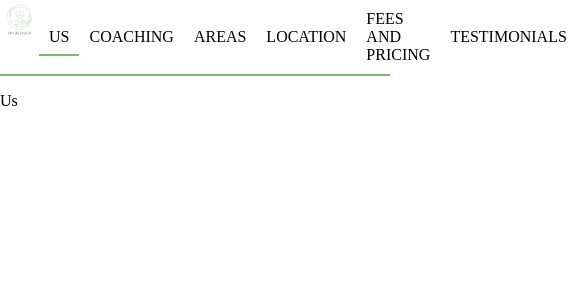
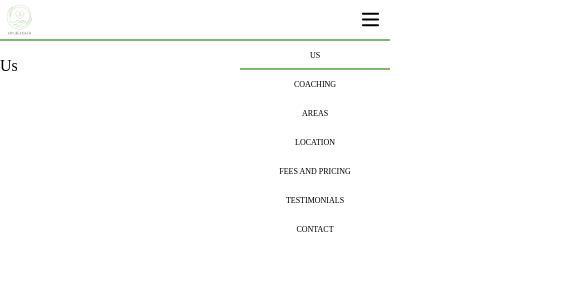
Before and after one commit to AlfarooqAlmenghawi/VIP-LIFE-COACH, a React (Vite) app: page /about-us in a window 390 px wide. Shown: the top 300 px of the page, 585 px wide, since content can reach past the window. Built offline with nearby package versions, Linux system fonts and the light colour scheme; a web font is replaced by a local one.

Commit message:
Implement responsive layout to replace navlinks with a  menu icon on smaller screens to display a dropdown of all Header nav links

```diff
--- a/src/components/Header/Header.css
+++ b/src/components/Header/Header.css
@@ -3,6 +3,14 @@
   src: url("fonts/Montserrat-Light.ttf") format("truetype");
   font-weight: normal;
   font-style: normal;
+}
+
+.mobile {
+  display: none;
+}
+
+.header-menu-icon {
+  display: none;
 }
 
 .header-items {
@@ -86,3 +94,78 @@ body {
   background-color: #7bb96e;
   z-index: -1;
 }
+
+.header-links-mobile {
+  display: flex;
+  width: 150px;
+  margin-left: auto;
+  flex-direction: column;
+  position: absolute;
+  right: 0;
+  z-index: 10;
+}
+
+@media screen and (min-width: 0px) and (max-width: 800.67px) {
+  .mobile {
+    display: block;
+  }
+
+  .vip-life-coach-logo {
+    /* border: 1px dotted; */
+    width: 10%;
+    height: 100%;
+    position: relative;
+  }
+
+  .header-items {
+    width: 100%;
+    display: flex;
+    border-bottom: 2px solid;
+    border-color: #7bb96e;
+    padding: 0px;
+  }
+
+  .header-links {
+    display: none;
+  }
+
+  .header-menu-icon {
+    display: block;
+    width: 5%;
+    height: 5%;
+    margin-left: auto;
+    margin-top: auto;
+    margin-bottom: auto;
+    margin-right: 10px;
+    position: relative;
+    cursor: pointer;
+  }
+
+  .header-link {
+    font-family: "Montserrat", serif;
+    font-optical-sizing: auto;
+    font-weight: 100;
+    font-style: normal;
+    font-size: 0.5em;
+    position: relative;
+    text-align: center;
+    /* border: 1px dotted; */
+    padding: 10px;
+    text-decoration: none;
+    color: black;
+    z-index: 10;
+  }
+
+  .header-link-active-page {
+    font-family: "Montserrat", serif;
+    font-optical-sizing: auto;
+    font-weight: 100;
+    font-style: normal;
+    font-size: 0.5em;
+    text-align: center;
+    position: relative;
+    padding: 10px;
+    text-decoration: none;
+    color: black;
+  }
+}
--- a/src/components/Header/Header.jsx
+++ b/src/components/Header/Header.jsx
@@ -1,9 +1,17 @@
 import { Link, useLocation } from "react-router-dom";
 import "./Header.css";
+import { useState } from "react";
 
 const Header = () => {
   const url = useLocation();
   console.log(url.pathname);
+
+  const [menu, setMenu] = useState("false");
+
+  const toggleMenu = () => {
+    setMenu(!menu);
+  };
+
   return (
     <>
       <header className="header-items">
@@ -82,7 +90,87 @@ const Header = () => {
             </Link>
           )}
         </section>
+        <img
+          onClick={toggleMenu}
+          className="header-menu-icon"
+          src="images/menu.svg"
+        />
       </header>
+      <div className="mobile">
+        {menu ? (
+          <section className="header-links-mobile">
+            {url.pathname === "/about-us" ? (
+              <Link className="header-link-active-page" to="/about-us">
+                US
+              </Link>
+            ) : (
+              <Link className="header-link" to="/about-us">
+                US
+              </Link>
+            )}
+
+            {url.pathname === "/client" ? (
+              <Link className="header-link-active-page" to="/client">
+                COACHING
+              </Link>
+            ) : (
+              <Link className="header-link" to="/client">
+                COACHING
+              </Link>
+            )}
+
+            {url.pathname === "/coaching-areas" ? (
+              <Link className="header-link-active-page" to="/coaching-areas">
+                AREAS
+              </Link>
+            ) : (
+              <Link className="header-link" to="/coaching-areas">
+                AREAS
+              </Link>
+            )}
+
+            {url.pathname === "/location" ? (
+              <Link className="header-link-active-page" to="/location">
+                LOCATION
+              </Link>
+            ) : (
+              <Link className="header-link" to="/location">
+                LOCATION
+              </Link>
+            )}
+
+            {url.pathname === "/fees-and-pricing" ? (
+              <Link className="header-link-active-page" to="/fees-and-pricing">
+                FEES AND PRICING
+              </Link>
+            ) : (
+              <Link className="header-link" to="/fees-and-pricing">
+                FEES AND PRICING
+              </Link>
+            )}
+
+            {url.pathname === "/testimonials" ? (
+              <Link className="header-link-active-page" to="/testimonials">
+                TESTIMONIALS
+              </Link>
+            ) : (
+              <Link className="header-link" to="/testimonials">
+                TESTIMONIALS
+              </Link>
+            )}
+
+            {url.pathname === "/contact" ? (
+              <Link className="header-link-active-page" to="/contact">
+                CONTACT
+              </Link>
+            ) : (
+              <Link className="header-link" to="/contact">
+                CONTACT
+              </Link>
+            )}
+          </section>
+        ) : null}
+      </div>
     </>
   );
 };
```
Also changed, not shown: public/images/menu.svg (added).
